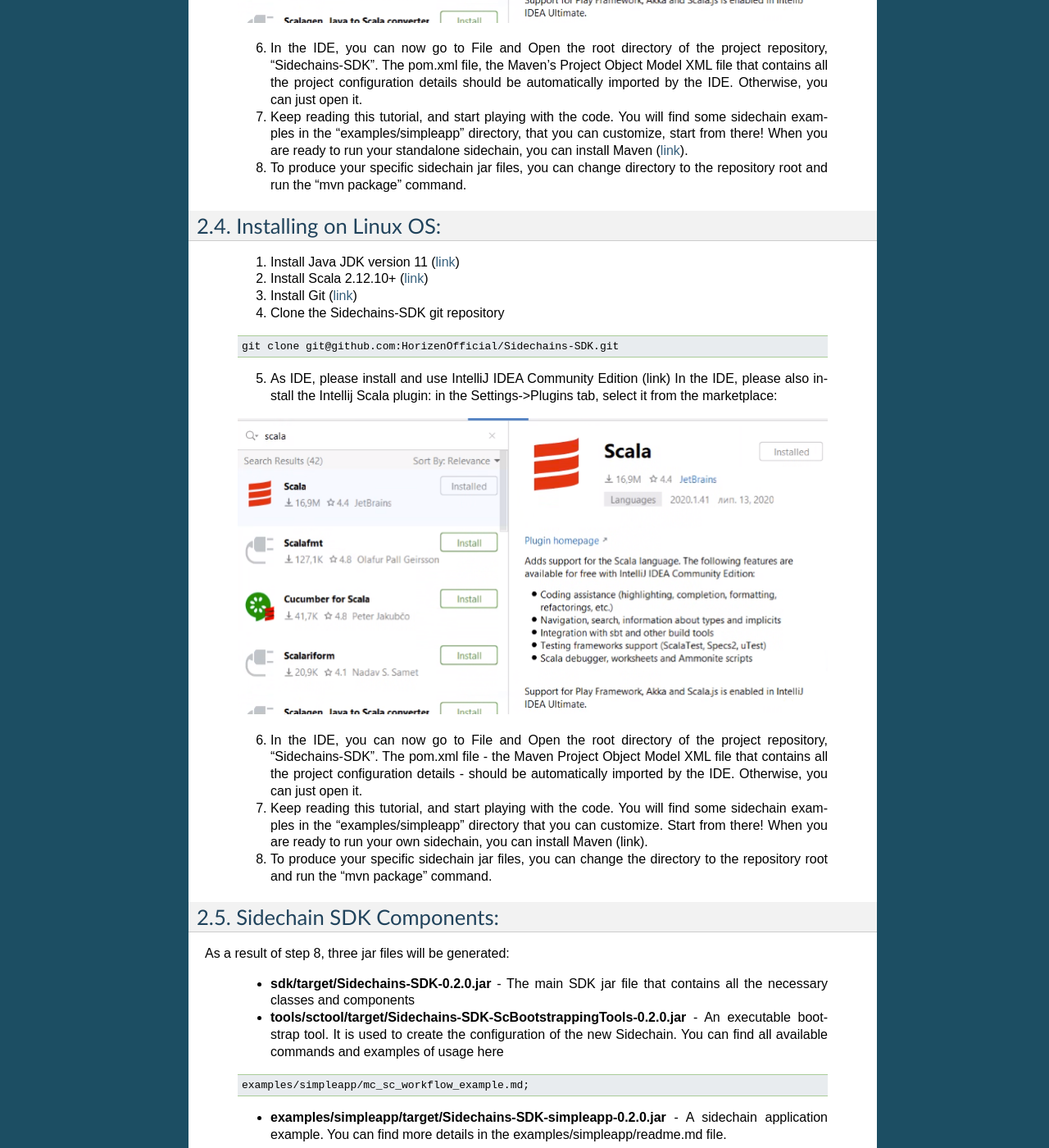
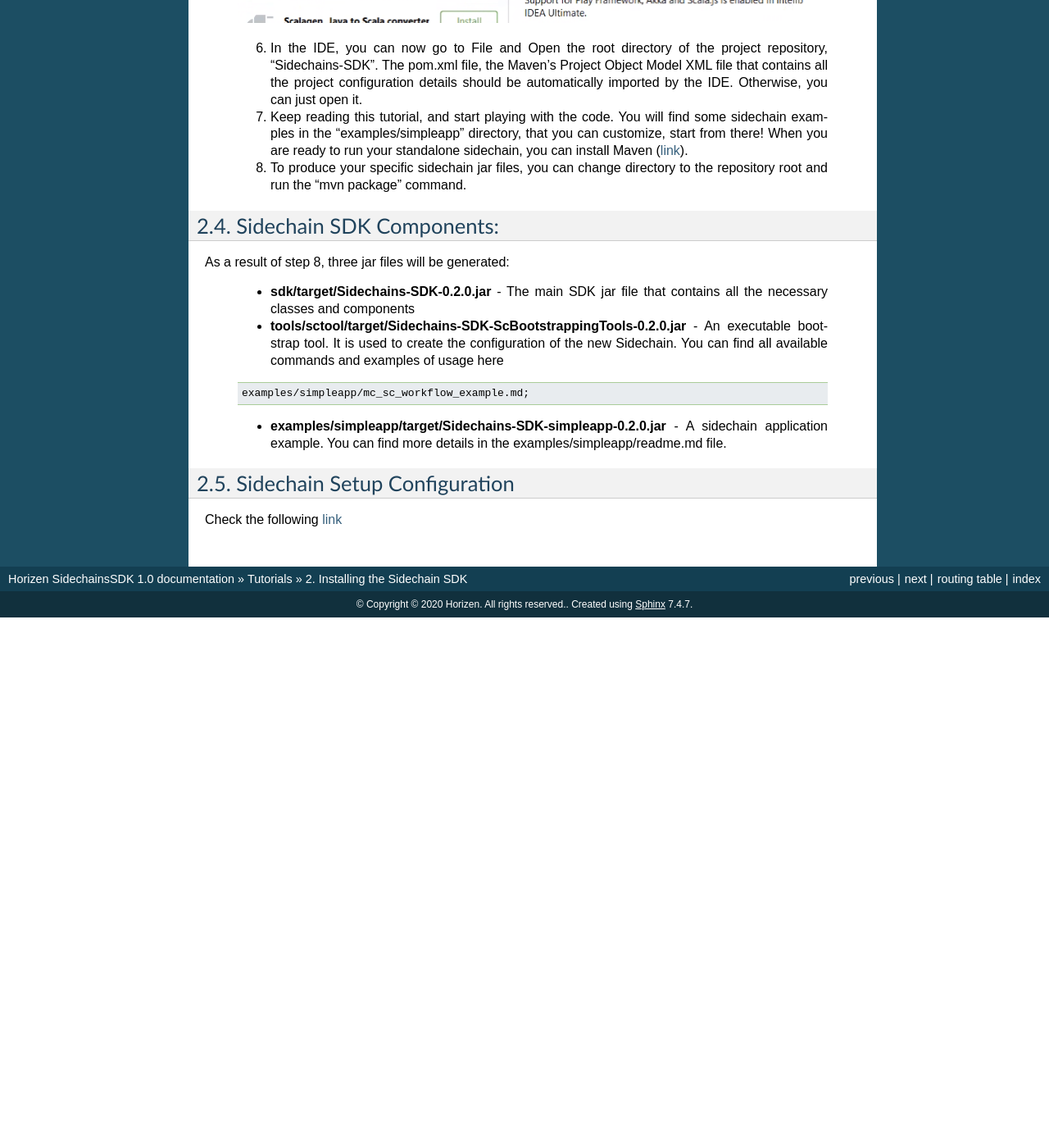
Before and after one commit to megaluck/documentation, a Sphinx documentation site: the page built from docs/introduction/01-install.rst, in a window 1280 px wide and 1400 px high, scrolled down 928 px. Shown: the whole window at 82% size. Built offline with Sphinx 7.4.7, drawn with Linux system fonts in a browser that asks for light colours; after the commit the page ends 1681 px from its top, so only the background shows below that; some of the changed text lies outside the part shown.

Commit message:
Instructions

```diff
--- a/docs/introduction/01-install.rst
+++ b/docs/introduction/01-install.rst
@@ -41,28 +41,6 @@
   6. In the IDE, you can now  go to File and Open the root directory of the project repository, “\Sidechains-SDK”. The pom.xml file, the Maven’s Project Object Model XML file that contains all the project configuration details should be automatically imported by the IDE. Otherwise, you can just open it.
   7. Keep reading this tutorial, and start playing with the code. You will find some sidechain examples in the “examples/simpleapp” directory, that you can customize, start from there! When you are ready to run your standalone sidechain, you can install Maven (`link <https://maven.apache.org/install.html>`_).
   8. To produce your specific sidechain jar files, you can change directory to the repository root and run the “mvn package” command.
-
-***********************
-Installing on Linux OS:
-***********************
-
-  1. Install Java JDK version 11 (`link <https://www.oracle.com/java/technologies/javase-jdk11-downloads.html>`_)
-  2. Install Scala 2.12.10+ (`link <https://www.scala-lang.org/download/2.12.10.html>`_)
-  3. Install Git (`link <https://git-scm.com/downloads>`_)
-  4. Clone the Sidechains-SDK git repository
-
-  .. code:: Bash
-
-     git clone git@github.com:HorizenOfficial/Sidechains-SDK.git
-
-  5. As IDE, please install and use IntelliJ IDEA Community Edition (link) In the IDE, please also install the Intellij Scala plugin: in the Settings->Plugins tab, select it from the marketplace:
-
-  .. image:: /images/intellij.png
-   :alt: IntelliJ
-
-  6. In the IDE, you can now  go to File and Open the root directory of the project repository, “\Sidechains-SDK”. The pom.xml file - the Maven Project Object Model XML file that contains all the project configuration details - should be automatically imported by the IDE. Otherwise, you can just open it.
-  7. Keep reading this tutorial, and start playing with the code. You will find some sidechain examples in the “examples/simpleapp” directory that you can customize. Start from there! When you are ready to run your own sidechain, you can install Maven (link).
-  8. To produce your specific sidechain jar files, you can change the directory to the repository root and run the “mvn package” command.
 
 
 *************************
```
Also changed, not shown: other parts of docs/introduction/01-install.rst (+3 -3 lines).
